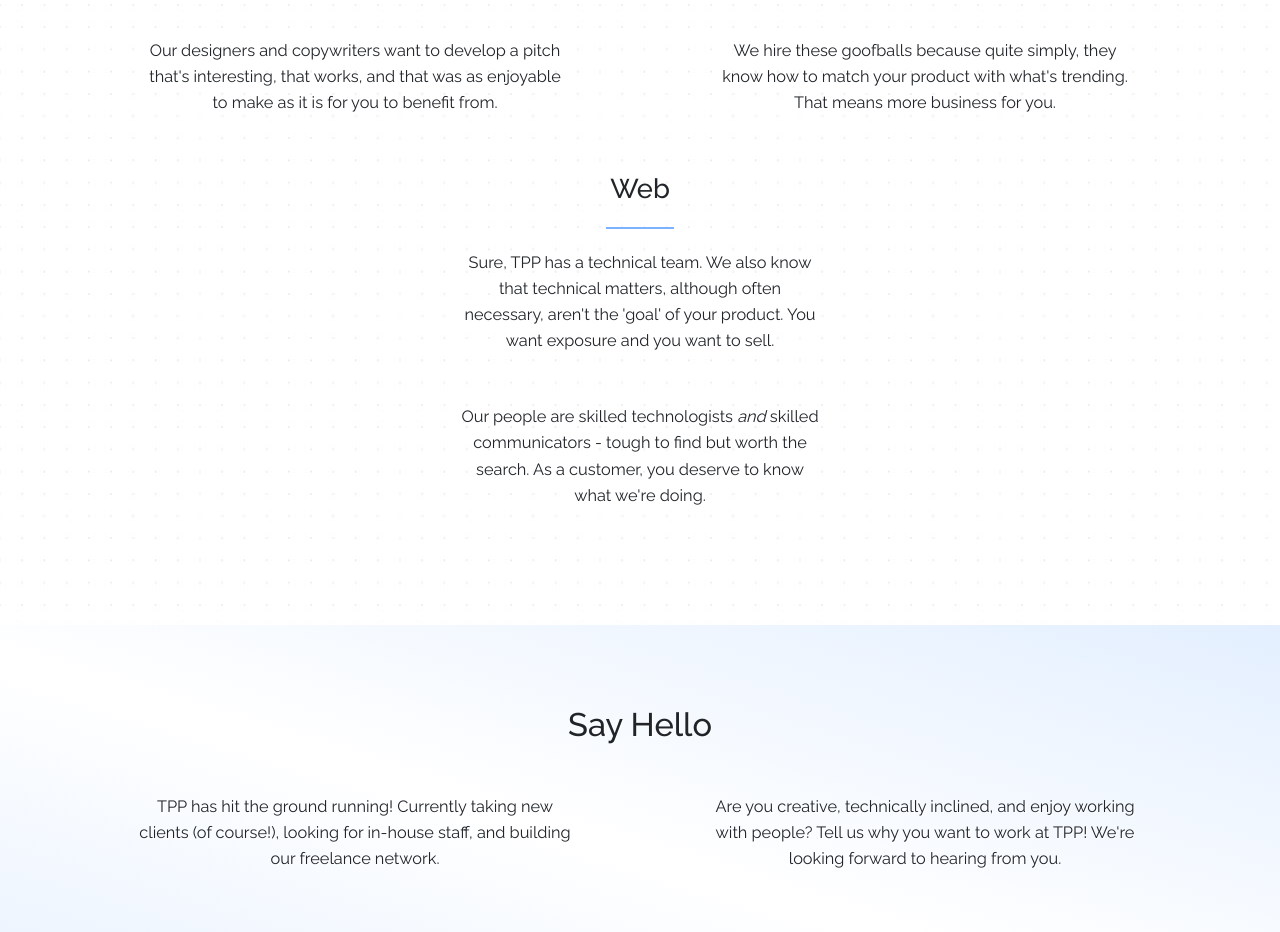
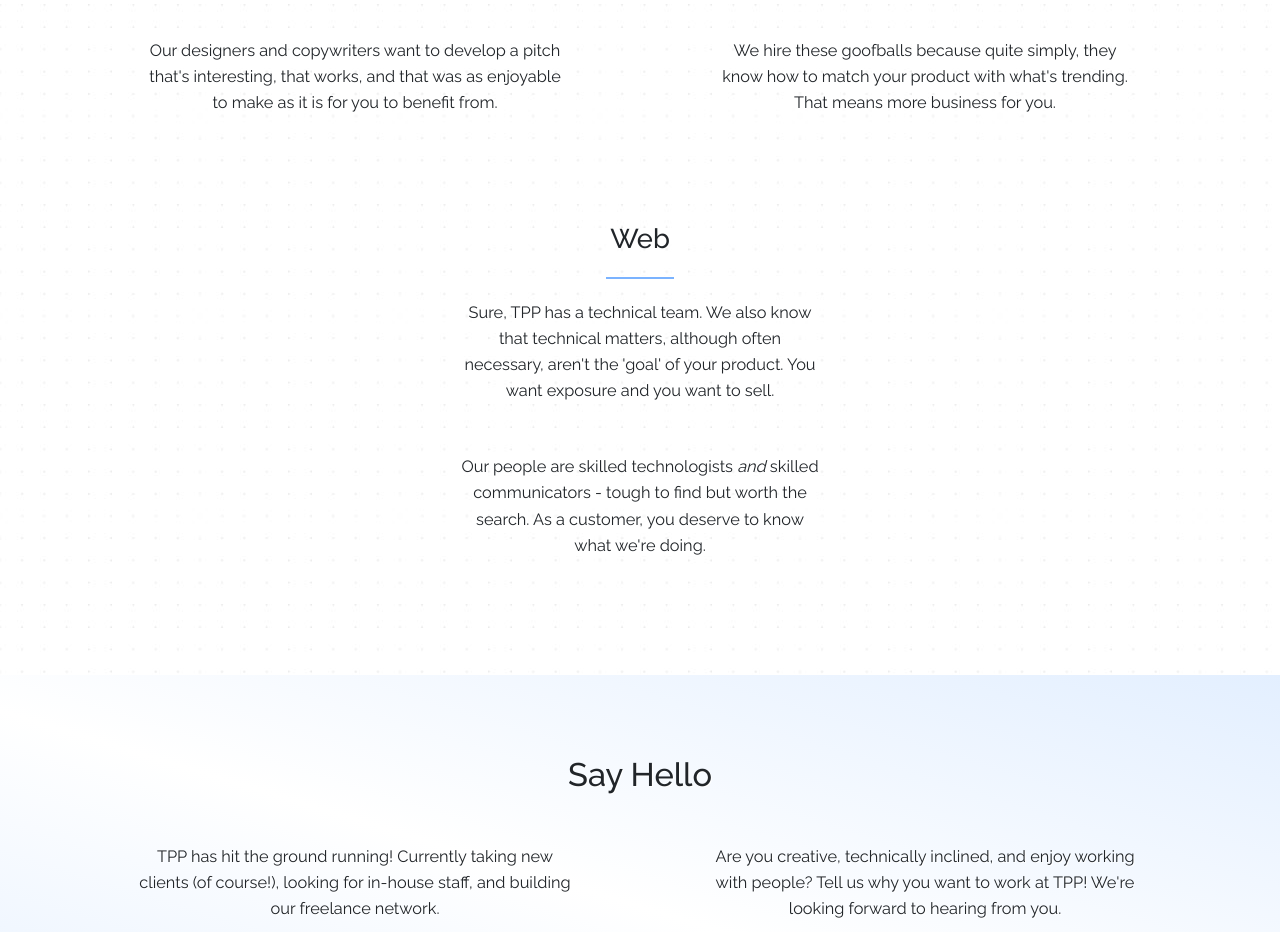
Before and after one commit to aluchenitser/tpp, a plain HTML site: page index.html in a window 1280 px wide. Shown: the part 3120-4052 px from the top of the page. Drawn offline with nearby package versions, Linux system fonts and the light colour scheme; a web font is replaced by a local one.

Commit message:
services offered vertical spacing

```diff
--- a/css/style.scss
+++ b/css/style.scss
@@ -415,6 +415,10 @@
       .service {
         padding: 0 25px;
 
+        &.web {
+          margin-top: 50px;
+        }
+
         &:last-of-type {
           max-width: 500px;
           margin-left: auto;
--- a/index.html
+++ b/index.html
@@ -151,7 +151,7 @@
          </p>
 
         </div>
-        <div class="col-md service">
+        <div class="col-md service web">
           <h2>Web</h2>
           <hr class="littler-hr">
           <p>
```
Also changed, not shown: css/style.css, 1 other file.
